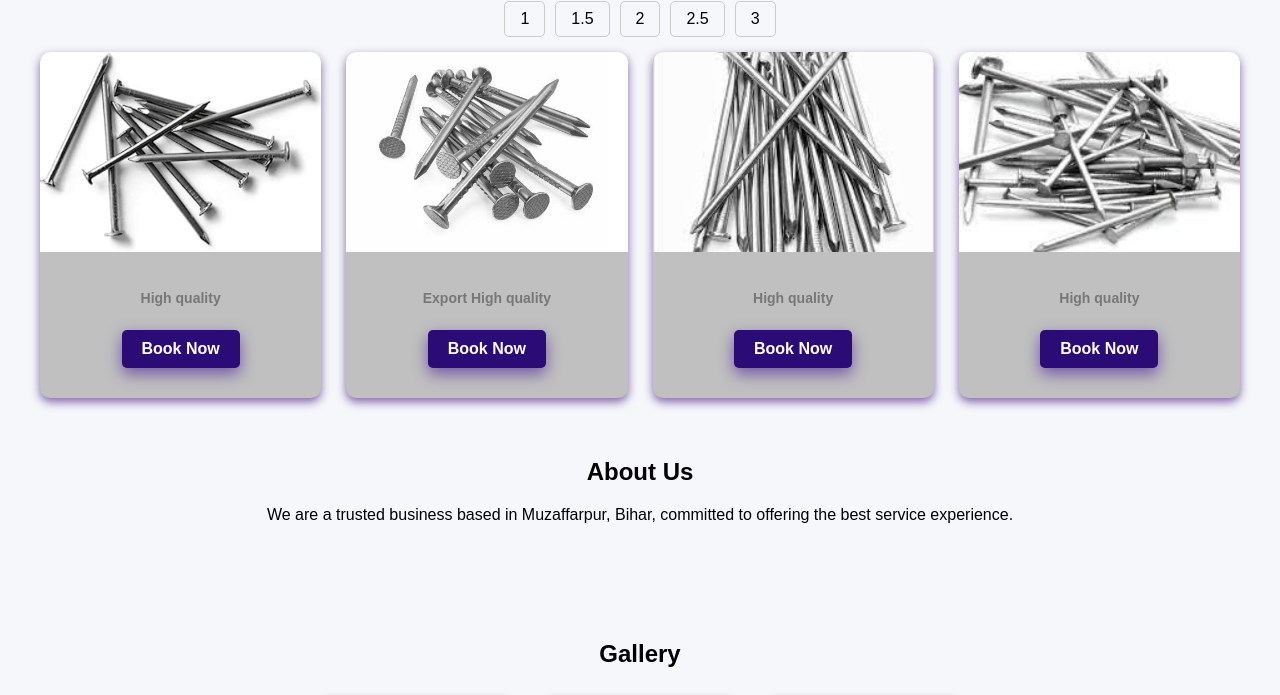
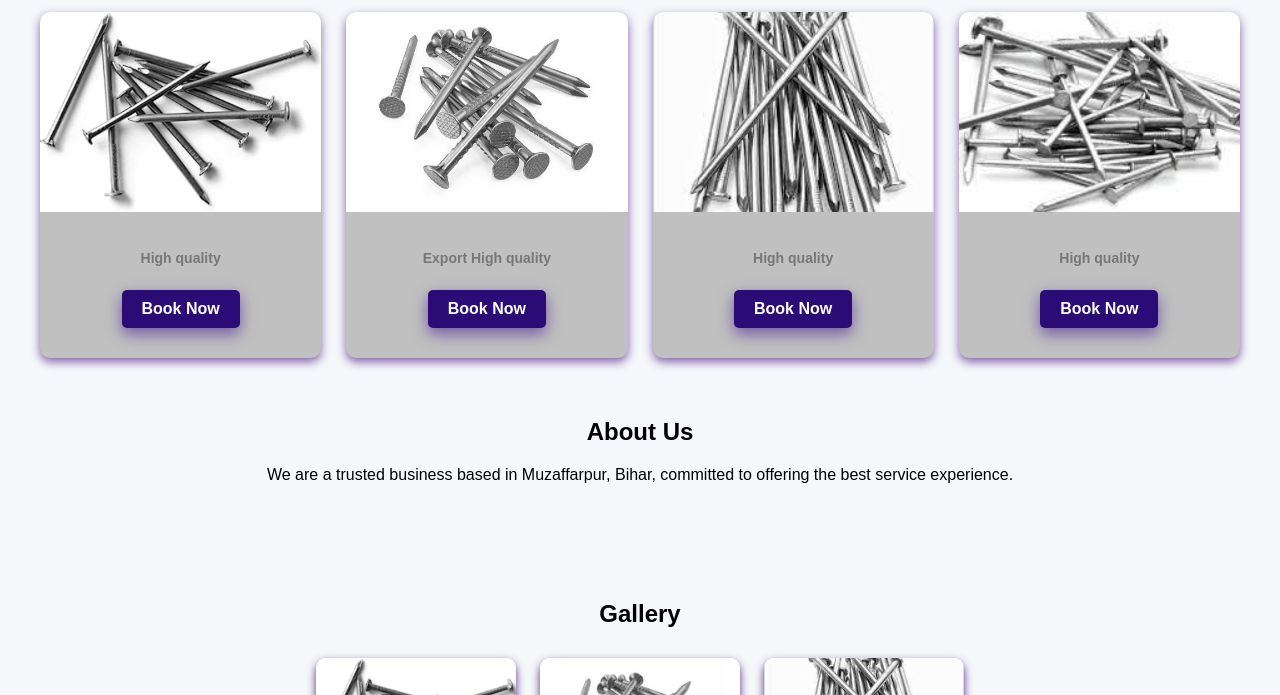
Before and after one commit to Aniket12344/swastikindustry, a plain HTML site: page index.html in a window 1280 px wide. Shown: the part 310-1005 px from the top of the page. Drawn offline with Linux system fonts and the light colour scheme.

Commit message:
Update index.html

```diff
--- a/index.html
+++ b/index.html
@@ -90,7 +90,7 @@
       font-family: 'Poppins', sans-serif;
       background-color: #f5f7fa;
       margin: 0;
-      padding: 40px;
+      padding: 0px;
        box-shadow: 0 6px 15px rgba(55, 7, 143, 0.562);
     }
 
```
